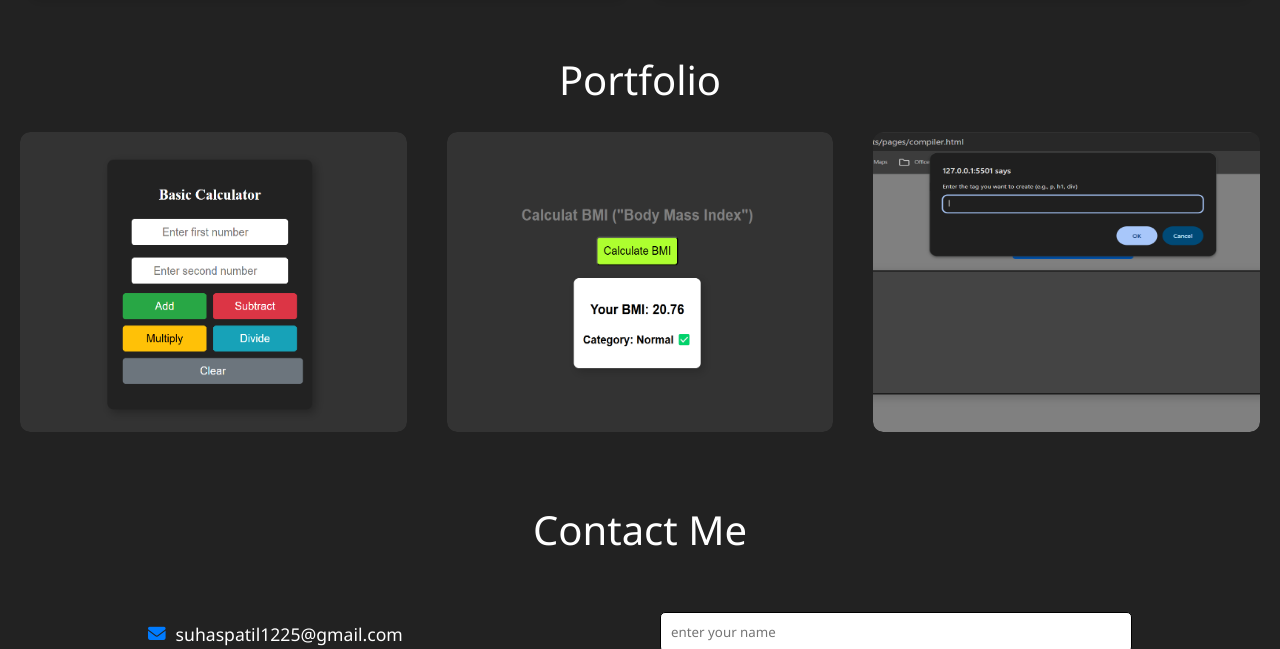
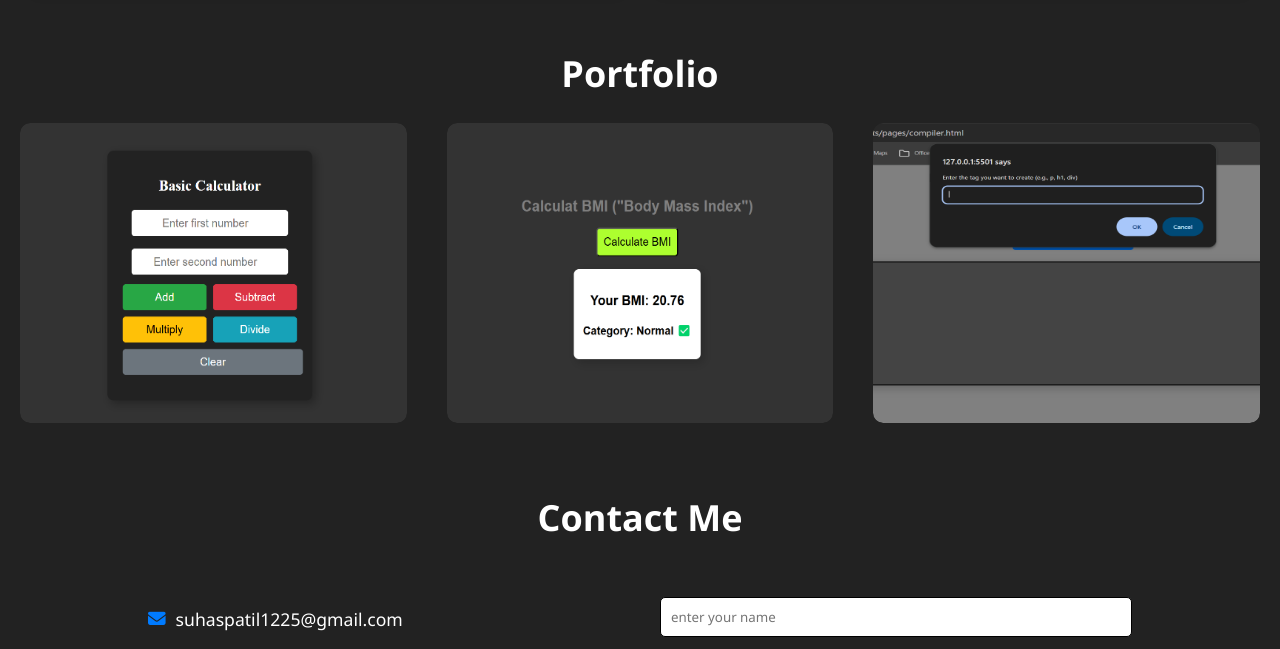
Before and after one commit to Suhas25sp/Portfolio, a plain HTML site: page index.html in a window 1280 px wide. Shown: the part 1255-1904 px from the top of the page. Drawn offline with nearby package versions, Linux system fonts and the light colour scheme.

Commit message:
add same styles

```diff
--- a/assets/css/style.css
+++ b/assets/css/style.css
@@ -233,10 +233,6 @@ nav .navlinks li a:hover {
   color: white;
 }
 
-#about:hover {
-  color: yellowgreen;
-}
-
 .container {
   width: 80%;
   margin: auto;
@@ -247,8 +243,10 @@ nav .navlinks li a:hover {
   font-weight: bold;
   margin-bottom: 20px;
   display: inline-block;
-  border-bottom: 3px solid #007bff;
   padding-bottom: 5px;
+}
+.sub-title:hover {
+  color: yellowgreen;
 }
 
 .about-list {
@@ -324,8 +322,8 @@ p {
 
 .title {
   color: white;
-  font-size: 40px;
-  font-weight: 500;
+  font-size: 36px;
+  font-weight: bold;
   text-align: center;
   margin-bottom: 20px;
   padding-bottom: 5px;
```
